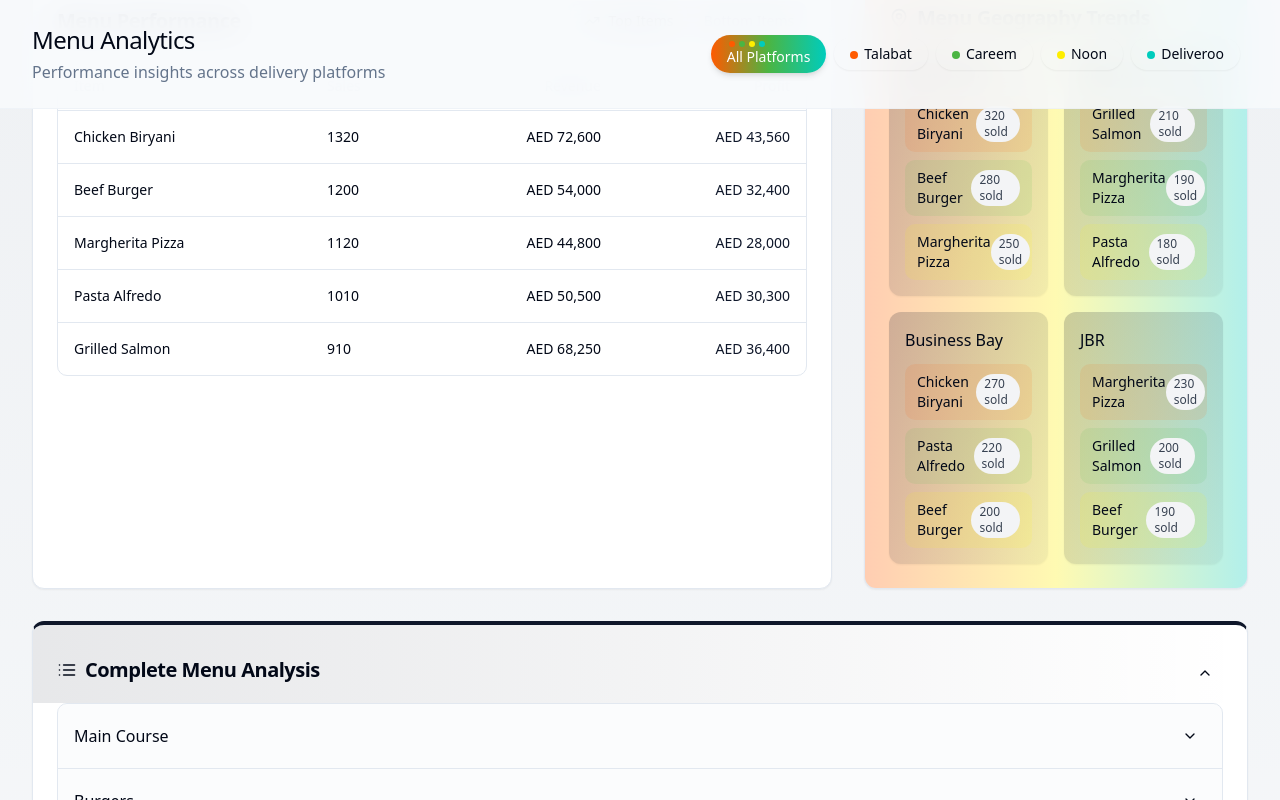
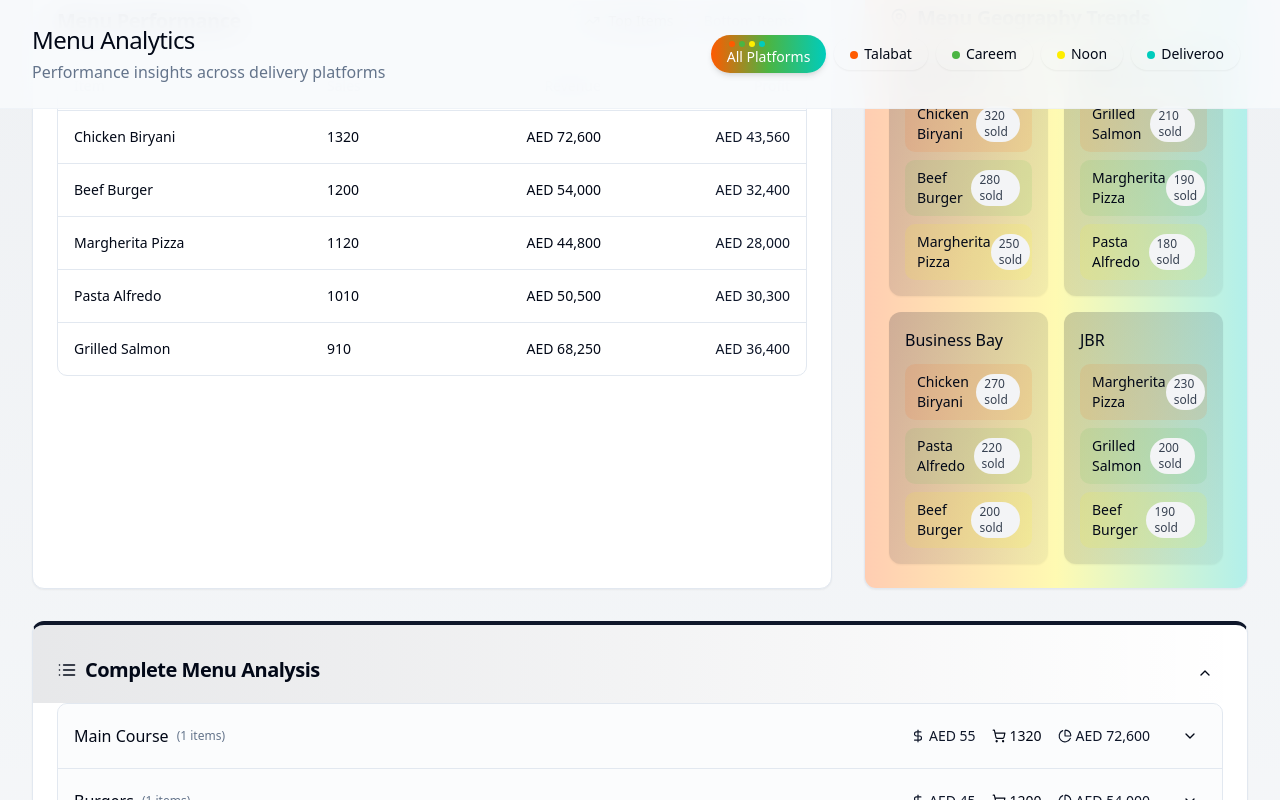
Before and after one commit to AB00k/flavor-analytics-hub-36, a React (Vite) app: page / in a window 1280 px wide. Both pictures are taken after a click on the button "View Complete Menu Analysis". Shown: the part 345-1145 px from the top of the page. Built offline with nearby package versions, Linux system fonts and the light colour scheme.

Commit message:
Enhance menu analysis and cards
Adds logos and summary data to menu analysis, and increases item count.

```diff
--- a/src/components/MenuItems.tsx
+++ b/src/components/MenuItems.tsx
@@ -3,7 +3,7 @@ import { useState, useEffect } from 'react';
 import { Card, CardContent, CardHeader, CardTitle } from '@/components/ui/card';
 import { Button } from '@/components/ui/button';
 import { Collapsible, CollapsibleContent, CollapsibleTrigger } from '@/components/ui/collapsible';
-import { List, ChevronDown, ChevronUp, Check, X } from 'lucide-react';
+import { List, ChevronDown, ChevronUp, Check, X, PieChart, ArrowUpDown, DollarSign, ShoppingCart } from 'lucide-react';
 import { Platform, mockMenuItems, platformNames } from '@/utils/mockData';
 import { cn } from '@/lib/utils';
 
@@ -12,11 +12,19 @@ interface MenuItemsProps {
   className?: string;
 }
 
+interface CategorySummary {
+  avgPrice: number;
+  totalSales: number;
+  totalRevenue: number;
+  itemCount: number;
+}
+
 export const MenuItems = ({ platform, className }: MenuItemsProps) => {
   const [isOpen, setIsOpen] = useState(false);
   const [categories, setCategories] = useState<string[]>([]);
   const [categoryExpanded, setCategoryExpanded] = useState<Record<string, boolean>>({});
   const [loaded, setLoaded] = useState(false);
+  const [categorySummaries, setCategorySummaries] = useState<Record<string, CategorySummary>>({});
 
   useEffect(() => {
     // Reset animation state when platform changes
@@ -32,6 +40,32 @@ export const MenuItems = ({ platform, className }: MenuItemsProps) => {
       return acc;
     }, {} as Record<string, boolean>);
     setCategoryExpanded(initialCategoryState);
+
+    // Calculate category summaries
+    const summaries: Record<string, CategorySummary> = {};
+
+    uniqueCategories.forEach(category => {
+      const categoryItems = mockMenuItems.filter(
+        item => item.category === category && item.isActive[platform]
+      );
+
+      if (categoryItems.length > 0) {
+        const totalPrice = categoryItems.reduce((sum, item) => sum + item.price, 0);
+        const totalSales = categoryItems.reduce((sum, item) => sum + item.salesCount[platform], 0);
+        const totalRevenue = categoryItems.reduce(
+          (sum, item) => sum + (item.price * item.salesCount[platform]), 0
+        );
+
+        summaries[category] = {
+          avgPrice: totalPrice / categoryItems.length,
+          totalSales: totalSales,
+          totalRevenue: totalRevenue,
+          itemCount: categoryItems.length
+        };
+      }
+    });
+
+    setCategorySummaries(summaries);
 
     setTimeout(() => {
       setLoaded(true);
@@ -101,13 +135,34 @@ export const MenuItems = ({ platform, className }: MenuItemsProps) => {
                     )}
                     onClick={() => toggleCategory(category)}
                   >
+                    <div className="flex items-center space-x-2">
                       <h3 className="font-medium">{category}</h3>
+                      <span className="text-xs text-muted-foreground">({categorySummaries[category]?.itemCount || 0} items)</span>
+                    </div>
+                    <div className="flex items-center space-x-6">
+                      {/* Category summary metrics */}
+                      <div className="flex items-center space-x-4 text-sm">
+                        <div className={cn("flex items-center", themeColor)}>
+                          <DollarSign className="h-3.5 w-3.5 mr-1" />
+                          <span>{formatCurrency(categorySummaries[category]?.avgPrice || 0)}</span>
+                        </div>
+                        <div className="flex items-center">
+                          <ShoppingCart className="h-3.5 w-3.5 mr-1" />
+                          <span>{categorySummaries[category]?.totalSales || 0}</span>
+                        </div>
+                        <div className={cn("font-medium flex items-center", themeColor)}>
+                          <PieChart className="h-3.5 w-3.5 mr-1" />
+                          <span>{formatCurrency(categorySummaries[category]?.totalRevenue || 0)}</span>
+                        </div>
+                      </div>
+
                       <Button variant="ghost" size="icon" className="h-8 w-8">
                         {categoryExpanded[category] ?
                           <ChevronUp className="h-4 w-4" /> :
                           <ChevronDown className="h-4 w-4" />
                         }
                       </Button>
+                    </div>
                   </div>
 
                   {categoryExpanded[category] && (
--- a/src/components/MetricCard.tsx
+++ b/src/components/MetricCard.tsx
@@ -36,6 +36,24 @@ export const MetricCard = ({
     return () => clearTimeout(timer);
   }, [index]);
 
+  // Determine icon background color based on barColor
+  const getIconBgColor = () => {
+    switch(barColor) {
+      case 'bg-platform-talabat': return 'bg-[#FF5A00]';
+      case 'bg-platform-careem': return 'bg-[#4BB543]';
+      case 'bg-platform-noon': return 'bg-[#FEEE00]';
+      case 'bg-platform-deliveroo': return 'bg-[#00CCBC]';
+      default: return 'bg-gradient-to-br from-primary to-purple-600';
+    }
+  };
+
+  // Determine icon text color
+  const getIconTextColor = () => {
+    // For noon (yellow), use dark text for better contrast
+    if (barColor === 'bg-platform-noon') return 'text-gray-800';
+    return 'text-white';
+  };
+
   return (
     <Card className={cn(
       "overflow-hidden h-full transition-all duration-500 hover:shadow-md",
@@ -47,11 +65,11 @@ export const MetricCard = ({
         <div className="flex items-center justify-between mb-4">
           <h3 className="text-sm font-medium text-muted-foreground">{title}</h3>
           {icon && (
-            <Avatar className="h-10 w-10 bg-muted text-primary">
-              <AvatarFallback className={cn(
-                "text-white",
-                barColor !== "bg-primary" && barColor.replace("bg-", "text-")
-              )}>
+            <Avatar className={cn(
+              "h-10 w-10",
+              getIconBgColor()
+            )}>
+              <AvatarFallback className={getIconTextColor()}>
                 {icon}
               </AvatarFallback>
             </Avatar>
```
Lines whose indentation alone changed are shown as unchanged.
